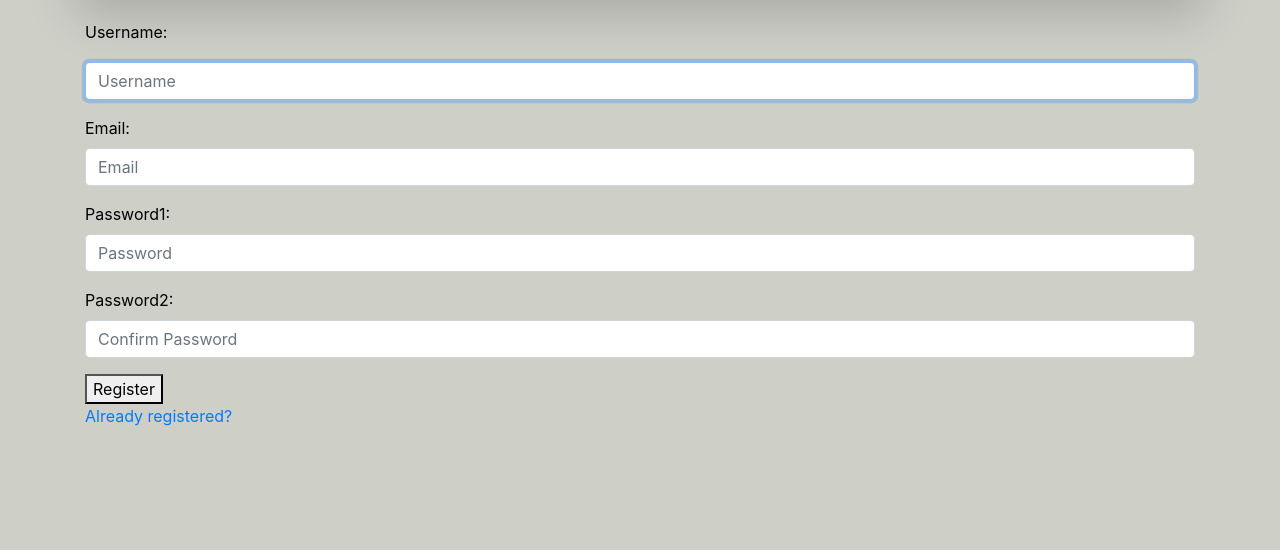
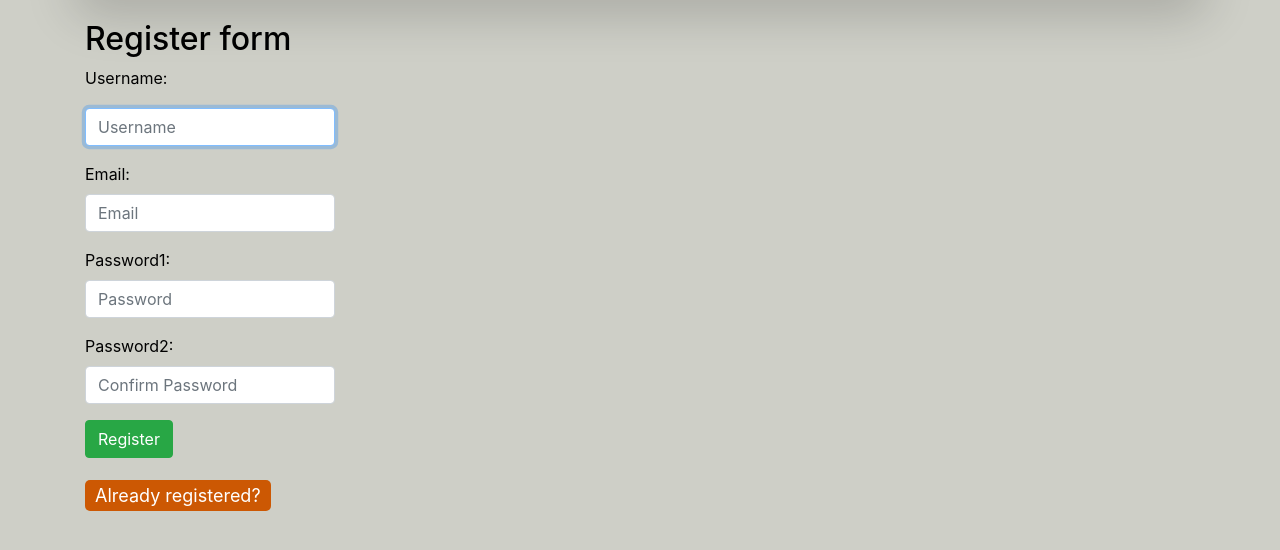
Before and after one commit to duze-elo/Django_Test, a Django app: page /users/register/ in a window 1280 px wide. Shown: the part 71-621 px from the top of the page. Run offline with Django 5.2, Linux system fonts and the light colour scheme; some libraries are stand-ins or nearby versions.

Commit message:
mod login/register forms links and text inputs looks better

```diff
--- a/myapp/templates/todos.html
+++ b/myapp/templates/todos.html
@@ -76,5 +76,4 @@
     </div>
     <br>
 {% endfor %}
-
 {% endblock content %}
--- a/users/forms.py
+++ b/users/forms.py
@@ -26,7 +26,7 @@ class RegisterForm(UserCreationForm):
 
 class LoginForm(AuthenticationForm):
     username = forms.CharField(widget=forms.TextInput(attrs={
-            'class': 'form-control ',
+            'class': 'form-control',
             'placeholder': 'Username',
         }))
     password = forms.CharField(widget=forms.PasswordInput(attrs={
--- a/users/templates/users/register.html
+++ b/users/templates/users/register.html
@@ -1,11 +1,34 @@
 {% extends "base.html" %} {% block title %} Register {% endblock title %}
 {% block content %}
 
-<form method="post">
-    {% csrf_token %}
-    {{ form.as_p }}
-    <button type="submit">Register</button>
-</form>
-<a href="{% url "login" %}">Already registered?</a>
+<style>
+    input.form-control {
+        width: 250px;
+    }
+    .login-register-swap {
+        font-size: 18px;
+        color: #fff;
+        background-color: #CC5803;
+        padding: 5px 10px;
+        border-radius: 5px;
+        transition: 0.5s;
+    }
+    .login-register-swap:hover {
+        color: #fff;
+        text-decoration: none;
+        background-color: #9B3600;
+      }
+</style>
+
+<div class="register-container">
+    <h2>Register form</h2>
+    <form method="post">
+        {% csrf_token %}
+        {{ form.as_p }}
+        <button type="submit" class="btn btn-success">Register</button>
+    </form>
+    <br>
+    <a class="login-register-swap" href="{% url "login" %}">Already registered?</a>
+</div>
 
 {% endblock content %}
```
Also changed, not shown: users/templates/users/login.html (+17 -2 lines), db.sqlite3.
